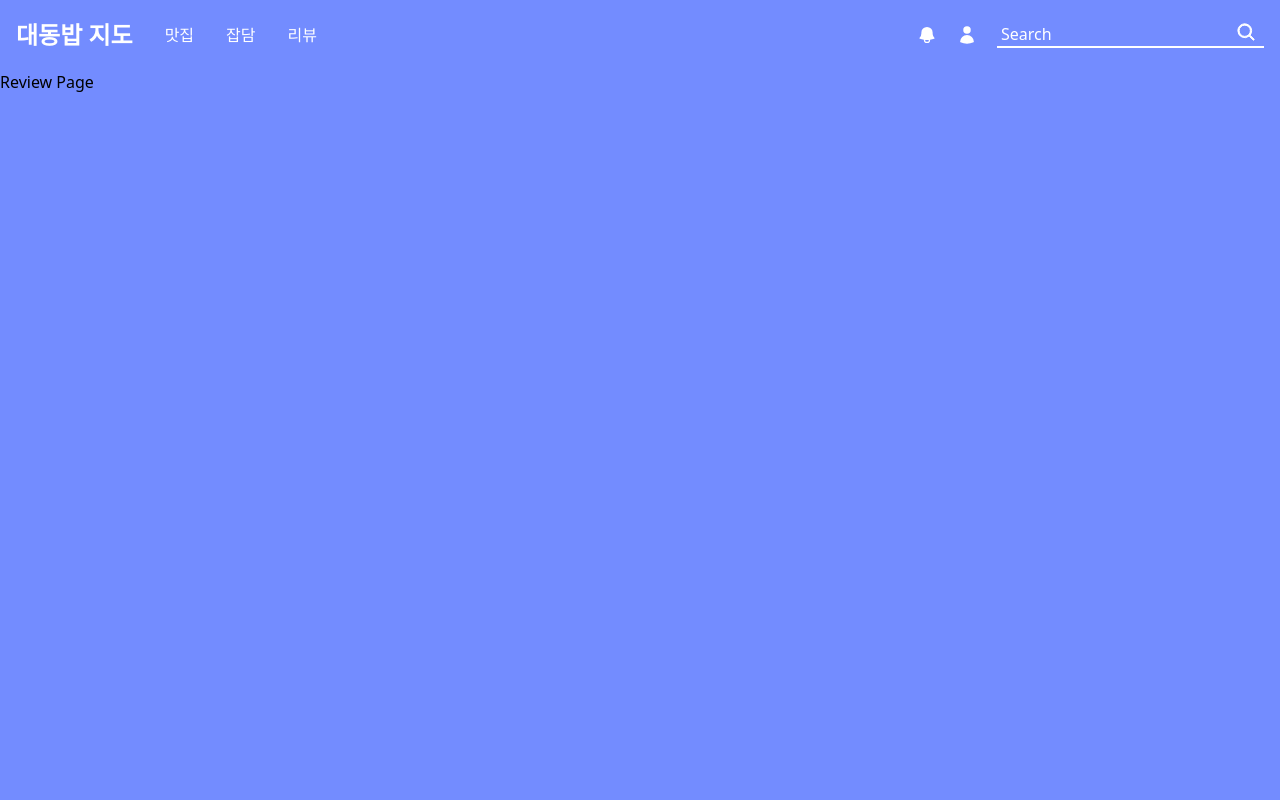
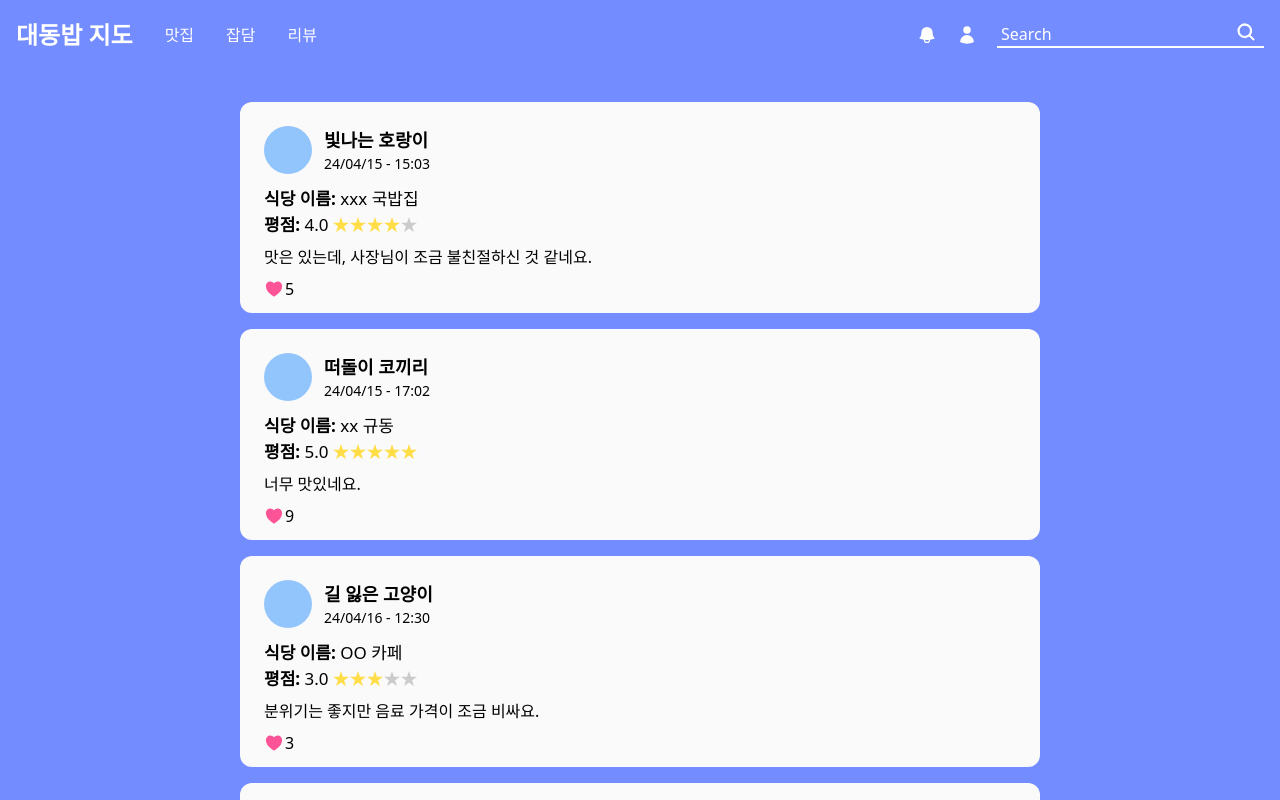
Before and after one commit to ICE0208/daedong-food-map, a Next.js app: page /review in a window 1280 px wide. Shown: the top 800 px of the page. Built offline with nearby package versions, Linux system fonts and the light colour scheme.

Commit message:
리뷰 미리보기 컴포넌트 (#6)
* feat: 리뷰 미리보기 컴퓨넌트 기본 틀 완성

* feat: 리뷰 목업 데이터 추가

* fix: 헤더가 제일 위로 오도록 수정

* feat: 평점 아이콘 추가

```diff
--- a/src/app/(auth)/review/page.tsx
+++ b/src/app/(auth)/review/page.tsx
@@ -1,3 +1,97 @@
+import ReviewPreview from "@/components/ReviewPreview";
+import TalkPreview from "@/components/TalkPreview";
+
 export default function ReviewPage() {
-  return "Review Page";
+  return (
+    <main className="flex justify-center px-24 py-8">
+      <div className="flex w-full max-w-[800px] flex-col gap-4">
+        {tempData.map((data, index) => (
+          <ReviewPreview
+            key={index}
+            author={data.author}
+            formattedData={data.formattedData}
+            content={data.content}
+            heartCount={data.heartCount}
+            restaurantName={data.restaurantName}
+            rate={data.rate}
+          />
+        ))}
+      </div>
+    </main>
+  );
 }
+
+const tempData = [
+  {
+    author: "빛나는 호랑이",
+    restaurantName: "xxx 국밥집",
+    rate: 4,
+    formattedData: "24/04/15 - 15:03",
+    content: "맛은 있는데, 사장님이 조금 불친절하신 것 같네요.",
+    heartCount: 5,
+  },
+  {
+    author: "떠돌이 코끼리",
+    restaurantName: "xx 규동",
+    rate: 5,
+    formattedData: "24/04/15 - 17:02",
+    content: "너무 맛있네요.",
+    heartCount: 9,
+  },
+  {
+    author: "길 잃은 고양이",
+    restaurantName: "OO 카페",
+    rate: 3,
+    formattedData: "24/04/16 - 12:30",
+    content: "분위기는 좋지만 음료 가격이 조금 비싸요.",
+    heartCount: 3,
+  },
+  {
+    author: "산책하는 강아지",
+    restaurantName: "OO 브런치",
+    rate: 4.5,
+    formattedData: "24/04/17 - 10:15",
+    content: "뷰가 좋고 음식 맛도 괜찮아요.",
+    heartCount: 6,
+  },
+  {
+    author: "빵을 찾는 다람쥐",
+    restaurantName: "OO 빵집",
+    rate: 5,
+    formattedData: "24/04/18 - 14:55",
+    content: "크로와상이 정말 맛있어요!",
+    heartCount: 10,
+  },
+  {
+    author: "책을 읽는 도깨비",
+    restaurantName: "OO 도서관 카페",
+    rate: 3.5,
+    formattedData: "24/04/19 - 16:20",
+    content: "커피는 괜찮은데 좀 시끄럽네요.",
+    heartCount: 7,
+  },
+  {
+    author: "산책하는 산양",
+    restaurantName: "OO 산속 식당",
+    rate: 5,
+    formattedData: "24/04/20 - 18:45",
+    content: "자연 속에서 식사하니 너무 좋았어요. 음식도 훌륭했습니다.",
+    heartCount: 8,
+  },
+  {
+    author: "빛나는 별",
+    restaurantName: "OO 스테이크집",
+    rate: 4,
+    formattedData: "24/04/21 - 21:10",
+    content: "고기가 부드럽고 맛있어요. 다음에 또 방문하고 싶습니다.",
+    heartCount: 6,
+  },
+  {
+    author: "하늘을 날다 새",
+    restaurantName: "OO 해산물 요리",
+    rate: 5,
+    formattedData: "24/04/22 - 13:45",
+    content: "해산물이 신선하고 조리가 정말 잘 되어 있어요. 강추합니다!",
+    heartCount: 12,
+  },
+];
--- a/src/components/Header/index.tsx
+++ b/src/components/Header/index.tsx
@@ -28,7 +28,7 @@ export default function Header() {
     <div className="text-white" style={{ height: `${HEADER_HEIGHT}px` }}>
       <div
         className={cls(
-          "fixed flex w-full items-center justify-between bg-white bg-opacity-0 px-4",
+          "fixed z-50 flex w-full items-center justify-between bg-white bg-opacity-0 px-4",
           "transition-all duration-300 ease-in-out",
           `${isScrolled && "bg-opacity-100 text-black"}`,
         )}
--- /dev/null
+++ b/src/components/ReviewPreview.tsx
@@ -0,0 +1,88 @@
+"use client";
+
+import HeartSVG from "@/icons/HeartSVG";
+import SVGButton from "./SVGButton";
+
+interface ReviewPreviewProps {
+  author: string;
+  formattedData: string;
+  content: string;
+  heartCount: number;
+  restaurantName: string;
+  rate: number;
+}
+
+export default function ReviewPreview({
+  author,
+  formattedData,
+  content,
+  heartCount,
+  restaurantName,
+  rate,
+}: ReviewPreviewProps) {
+  return (
+    <div className="w-full overflow-hidden rounded-xl bg-neutral-50">
+      <div className="p-6 pb-3">
+        {/* 프로필 */}
+        <div className="flex items-center gap-3">
+          <div className="aspect-square w-12 rounded-full bg-blue-300"></div>
+          <div className="flex flex-col">
+            <span className="text-lg font-semibold">{author}</span>
+            <span className="text-sm">{formattedData}</span>
+          </div>
+        </div>
+        <div className="my-3" />
+
+        {/* 식당 이름 */}
+        <div className="text-[17px]">
+          <span className="font-semibold">{"식당 이름: "}</span>
+          <span>{restaurantName}</span>
+        </div>
+
+        {/* 평점*/}
+        <div className="text-[17px]">
+          <span className="font-semibold">{"평점: "}</span>
+          <RateStarDisplay rate={rate} />
+        </div>
+        <div className="my-2" />
+
+        {/* 텍스트 부분 */}
+        <div>
+          <span className="whitespace-pre-wrap break-words">{content}</span>
+        </div>
+        <div className="my-2" />
+
+        {/* 좋아요 아이콘, 개수 */}
+        <div className="flex items-center gap-2">
+          <div className="flex items-center gap-[1px]">
+            <SVGButton svg={HeartSVG} size={5} color="rgb(252, 84, 151)" />
+            <span>{heartCount}</span>
+          </div>
+        </div>
+      </div>
+    </div>
+  );
+}
+
+interface RateStarDisplayProps {
+  rate: number;
+}
+
+function RateStarDisplay({ rate }: RateStarDisplayProps) {
+  // 평점(rate)은 5점 만점이므로, 만점을 100% 기준으로 맞춫기 위하여 x20을 해주었습니다.
+  const percentage = rate * 20;
+
+  return (
+    <span className="space-x-1 text-inherit">
+      <span>{(Math.floor(rate * 10) / 10).toFixed(1)}</span>
+      <span
+        style={{
+          backgroundImage: `linear-gradient(to right, #ffdd47 ${percentage}%, #cbcbcb ${percentage}%)`,
+        }}
+        className="bg-clip-text"
+      >
+        <span className="text-[#ffffff00]">★★★★★</span>
+      </span>
+    </span>
+  );
+}
--- a/src/components/TalkPreview.tsx
+++ b/src/components/TalkPreview.tsx
@@ -28,7 +28,7 @@ export default function TalkPreview({
 }: TalkPreviewProps) {
   return (
     <div className="w-full overflow-hidden rounded-xl bg-neutral-50">
-      <div className="p-4 pb-3">
+      <div className="p-6 pb-3">
         {/* 프로필 */}
         <div className="flex items-center gap-3">
           <div className="aspect-square w-12 rounded-full bg-blue-300"></div>
@@ -56,7 +56,7 @@ export default function TalkPreview({
         </div>
       </div>
       {/* 최근 댓글 */}
-      <div className="overflow-hidden text-ellipsis text-nowrap bg-neutral-300 px-4 py-2">
+      <div className="overflow-hidden text-ellipsis text-nowrap bg-neutral-300 px-6 py-2">
         <span className="font-semibold">최근 댓글 | </span>
         <span className="font-semibold">{recentComment.author} : </span>
         <span>{recentComment.content}</span>
```
